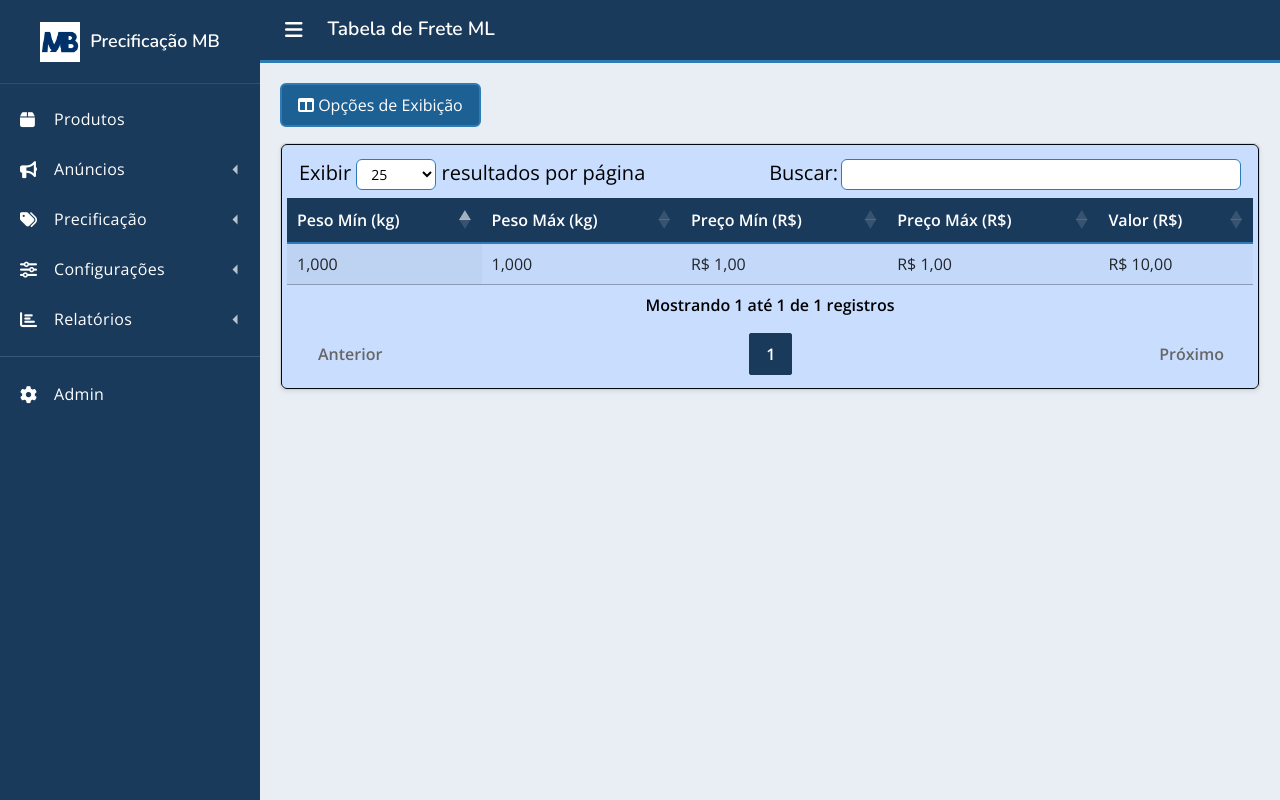
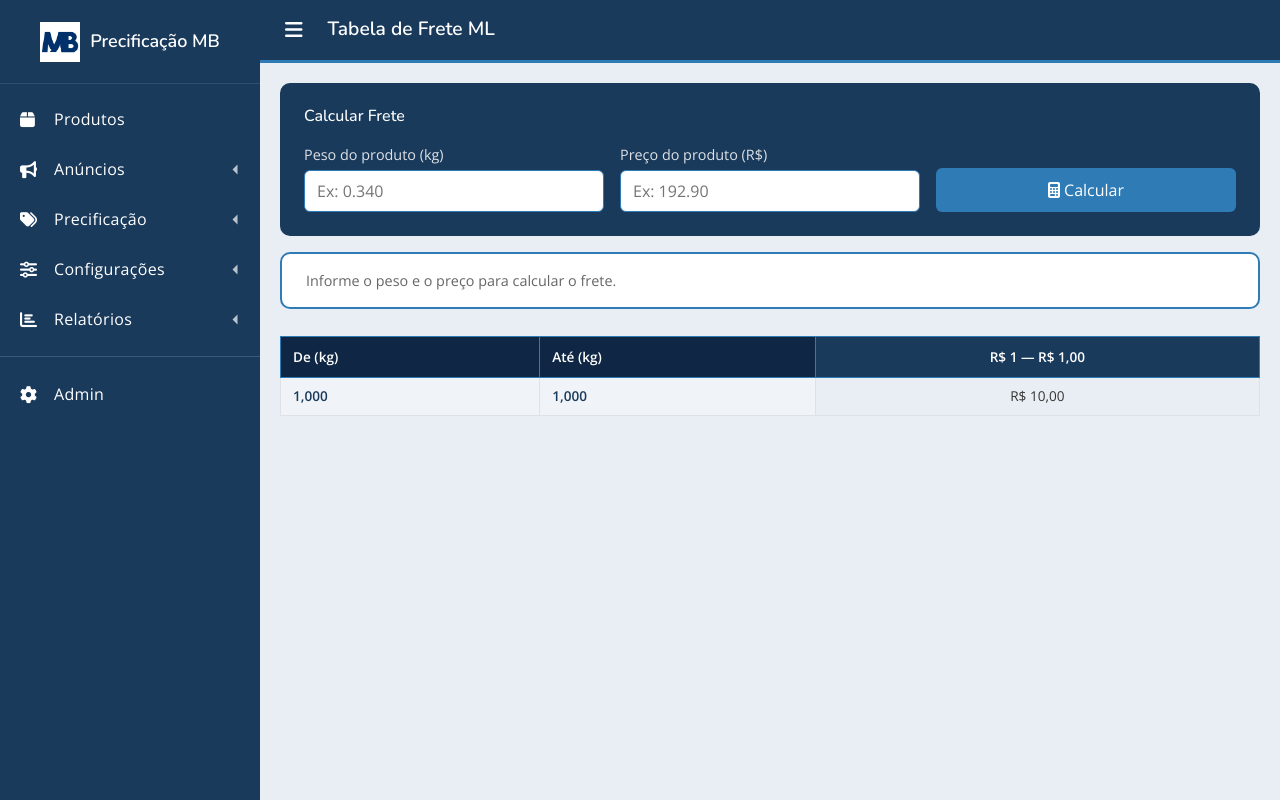
Before and after one commit to MatheusAp-MB/Projeto-Precificacao-MB, a Django app: page /frete-ml/ in a window 1280 px wide. Run offline with Django 5.2, Linux system fonts and the light colour scheme; tables that the repository leaves empty hold one stand-in row (values such as "Sample post"); lists and menus that the app fills with data are empty; some libraries are stand-ins or nearby versions.

Commit message:
feat: tela frete ML com grade bidimensional e calculadora HTMX (parcial)
- Adicionado HTMX globalmente no base_painel.html
- Criado base_grade.html como template base para grades bidimensionais
- Criado grade.css e grade.js para páginas de grade
- View lista_frete_ml refatorada para montar dados em grade bidimensional
- View calcular_frete_ml criada para receber requisições HTMX
- Criado parcial resultado_frete.html para resposta HTMX
- lista_frete_ml.html atualizado com calculadora e grade
- URL frete-ml/calcular/ adicionada
- PENDENTE: testar e validar funcionamento da calculadora

```diff
--- a/precificacao/urls.py
+++ b/precificacao/urls.py
@@ -8,4 +8,5 @@ urlpatterns = [
     path('frete-ml/', views.lista_frete_ml, name='lista_frete_ml'),
     path('anuncios/', views.lista_anuncios, name='lista_anuncios'),
     path('', views.home, name='home'),
+    path('frete-ml/calcular/', views.calcular_frete_ml, name='calcular_frete_ml'),
 ]
--- a/precificacao/views.py
+++ b/precificacao/views.py
@@ -1,4 +1,5 @@
 from django.shortcuts import render
+from django.db import models
 
 from .models import Produto, Marketplace, TipoAnuncioML, FreteML, Anuncio
 # Create your views here.
@@ -19,11 +20,6 @@ def lista_tipos_anuncio(request):
     return render(request, 'precificacao/lista_tipos_anuncio.html', {'tipos': tipos})
 
 
-def lista_frete_ml(request):
-    fretes = FreteML.objects.all()
-    return render(request, 'precificacao/lista_frete_ml.html', {'fretes': fretes})
-
-
 def lista_anuncios(request):
     anuncios = Anuncio.objects.select_related('produto', 'tipo_anuncio').all()
     return render(request, 'precificacao/lista_anuncios.html', {'anuncios': anuncios})
@@ -31,3 +27,82 @@ def lista_anuncios(request):
 
 def home(request):
     return render(request, 'precificacao/home.html')
+
+
+def lista_frete_ml(request):
+    from .models import FreteML
+
+    # Busca todas as faixas de preço únicas (colunas)
+    faixas_preco = FreteML.objects.values(
+        'preco_min', 'preco_max'
+    ).distinct().order_by('preco_min')
+
+    # Busca todas as faixas de peso únicas (linhas)
+    faixas_peso = FreteML.objects.values(
+        'peso_min', 'peso_max'
+    ).distinct().order_by('peso_min')
+
+    # Monta dicionário de lookup: (peso_min, preco_min) -> valor
+    fretes = FreteML.objects.all()
+    lookup = {}
+    for f in fretes:
+        lookup[(float(f.peso_min), float(f.preco_min))] = f.valor
+
+    # Monta as linhas da grade
+    linhas = []
+    for peso in faixas_peso:
+        linha = {
+            'peso_min': peso['peso_min'],
+            'peso_max': peso['peso_max'],
+            'valores': []
+        }
+        for preco in faixas_preco:
+            valor = lookup.get(
+                (float(peso['peso_min']), float(preco['preco_min'])), None)
+            linha['valores'].append({
+                'preco_min': preco['preco_min'],
+                'valor': valor
+            })
+        linhas.append(linha)
+
+    return render(request, 'precificacao/lista_frete_ml.html', {
+        'faixas_preco': faixas_preco,
+        'linhas': linhas,
+    })
+
+
+def calcular_frete_ml(request):
+    if request.method == 'POST':
+        from .models import FreteML
+        from decimal import Decimal
+
+        try:
+            peso = Decimal(request.POST.get('peso', '0'))
+            preco = Decimal(request.POST.get('preco', '0'))
+
+            frete = FreteML.objects.filter(
+                peso_min__lte=peso,
+                preco_min__lte=preco
+            ).filter(
+                models.Q(peso_max__gte=peso) | models.Q(peso_max__isnull=True)
+            ).filter(
+                models.Q(preco_max__gte=preco) | models.Q(
+                    preco_max__isnull=True)
+            ).first()
+
+            if frete:
+                return render(request, 'parciais/resultado_frete.html', {
+                    'valor': frete.valor,
+                    'peso_min': frete.peso_min,
+                    'preco_min': frete.preco_min,
+                })
+            else:
+                return render(request, 'parciais/resultado_frete.html', {
+                    'valor': None,
+                })
+
+        except Exception as e:
+            return render(request, 'parciais/resultado_frete.html', {
+                'valor': None,
+                'erro': str(e),
+            })
--- /dev/null
+++ b/static/css/grade.css
@@ -0,0 +1,136 @@
+/* ================================================
+   Calculadora
+   ================================================ */
+
+.calculadora-container {
+  background-color: #1a3a5c;
+  border-radius: 10px;
+  padding: 24px;
+  color: white;
+}
+
+.calculadora-container label {
+  color: rgba(255, 255, 255, 0.85);
+  font-size: 0.9rem;
+  margin-bottom: 4px;
+}
+
+.calculadora-container input {
+  background-color: #ffffff;
+  border: 1px solid #2e7bb5;
+  border-radius: 6px;
+  padding: 8px 12px;
+  font-size: 1rem;
+  width: 100%;
+}
+
+.calculadora-container input:focus {
+  outline: none;
+  border-color: #5bafd6;
+  box-shadow: 0 0 0 2px rgba(91, 175, 214, 0.3);
+}
+
+.btn-calcular {
+  background-color: #2e7bb5;
+  color: white;
+  border: none;
+  border-radius: 6px;
+  padding: 10px 24px;
+  font-size: 1rem;
+  cursor: pointer;
+  transition: all 0.2s;
+  width: 100%;
+}
+
+.btn-calcular:hover {
+  background-color: #5bafd6;
+}
+
+/* ================================================
+   Resultado da calculadora
+   ================================================ */
+
+.resultado-container {
+  margin-top: 16px;
+  min-height: 60px;
+}
+
+.resultado-frete {
+  background-color: #ffffff;
+  border: 2px solid #2e7bb5;
+  border-radius: 10px;
+  padding: 16px 24px;
+  display: flex;
+  align-items: center;
+  gap: 16px;
+}
+
+.resultado-frete .valor {
+  font-size: 1.8rem;
+  font-weight: 700;
+  color: #1a3a5c;
+}
+
+.resultado-frete .descricao {
+  font-size: 0.9rem;
+  color: #666;
+}
+
+/* ================================================
+   Grade bidimensional
+   ================================================ */
+
+.grade-container {
+  overflow-x: auto;
+}
+
+.grade-tabela {
+  width: 100%;
+  border-collapse: collapse;
+  font-size: 0.85rem;
+}
+
+.grade-tabela th {
+  background-color: #1a3a5c;
+  color: white;
+  padding: 10px 12px;
+  text-align: center;
+  white-space: nowrap;
+  border: 1px solid #2e7bb5;
+}
+
+.grade-tabela th.col-peso {
+  background-color: #0f2744;
+  text-align: left;
+}
+
+.grade-tabela td {
+  padding: 8px 12px;
+  text-align: center;
+  border: 1px solid #dee2e6;
+  white-space: nowrap;
+  color: #333;
+}
+
+.grade-tabela td.col-peso {
+  background-color: #f0f4f8;
+  color: #1a3a5c;
+  font-weight: 600;
+  text-align: left;
+}
+
+.grade-tabela tbody tr:hover td {
+  background-color: rgba(46, 123, 181, 0.08);
+}
+
+.grade-tabela tbody tr:hover td.col-peso {
+  background-color: #dce8f0;
+}
+
+/* Célula destacada pelo resultado da calculadora */
+.grade-tabela td.destaque {
+  background-color: #2e7bb5 !important;
+  color: white !important;
+  font-weight: 700;
+  border: 2px solid #1a3a5c !important;
+}
--- /dev/null
+++ b/static/js/grade.js
@@ -0,0 +1,23 @@
+// ================================================
+// Limpa o destaque de todas as células da grade
+// ================================================
+function limpar_destaque() {
+  document.querySelectorAll('.grade-tabela td.destaque').forEach(function(cel) {
+    cel.classList.remove('destaque');
+  });
+}
+
+// ================================================
+// Destaca a célula correspondente ao resultado
+// Chamada pelo HTMX após receber a resposta
+// ================================================
+function destacar_celula(peso_min, preco_min) {
+  limpar_destaque();
+  var celula = document.querySelector(
+    `td[data-peso="${peso_min}"][data-preco="${preco_min}"]`
+  );
+  if (celula) {
+    celula.classList.add('destaque');
+    celula.scrollIntoView({ behavior: 'smooth', block: 'center' });
+  }
+}
--- /dev/null
+++ b/templates/bases/base_grade.html
@@ -0,0 +1,31 @@
+{% extends 'bases/base_painel.html' %}
+{% load static %}
+
+{% block head_painel %}
+  <link rel="stylesheet" href="{% static 'css/grade.css' %}">
+  {% block head_grade %}{% endblock %}
+{% endblock %}
+
+{% block conteudo %}
+
+  <!-- Calculadora -->
+  <div class="calculadora-container" id="form-calcular">
+    {% block calculadora %}{% endblock %}
+  </div>
+
+  <!-- Resultado da calculadora -->
+  <div id="resultado-calculadora" class="resultado-container">
+    {% block resultado_inicial %}{% endblock %}
+  </div>
+
+  <!-- Grade -->
+  <div class="grade-container mt-4">
+    {% block grade %}{% endblock %}
+  </div>
+
+{% endblock %}
+
+{% block scripts %}
+  <script src="{% static 'js/grade.js' %}"></script>
+  {% block scripts_grade %}{% endblock %}
+{% endblock %}
--- a/templates/bases/base_painel.html
+++ b/templates/bases/base_painel.html
@@ -119,6 +119,8 @@
 
 <!-- jQuery -->
 <script src="https://code.jquery.com/jquery-3.7.0.min.js"></script>
+<!-- HTMX -->
+<script src="https://unpkg.com/htmx.org@1.9.10"></script>
 <!-- Bootstrap JS -->
 <script src="https://cdn.jsdelivr.net/npm/bootstrap@5.3.0/dist/js/bootstrap.bundle.min.js"></script>
 <!-- Dashboard JS -->
--- a/templates/precificacao/lista_frete_ml.html
+++ b/templates/precificacao/lista_frete_ml.html
@@ -1,45 +1,96 @@
-{% extends 'bases/base_tabela.html' %}
+{% extends 'bases/base_grade.html' %}
 {% load static %}
 
 {% block titulo %}Frete ML — Precificação MB{% endblock %}
 {% block toolbar_titulo %}Tabela de Frete ML{% endblock %}
 
-{% block botoes_colunas %}
-  <button id="1" class="active" onclick="mudar(this)">Peso Mín</button>
-  <button id="2" class="active" onclick="mudar(this)">Peso Máx</button>
-  <button id="3" class="active" onclick="mudar(this)">Preço Mín</button>
-  <button id="4" class="active" onclick="mudar(this)">Preço Máx</button>
-  <button id="5" class="active" onclick="mudar(this)">Valor</button>
+{% block calculadora %}
+  <h6 class="mb-3">Calcular Frete</h6>
+  <div class="row g-3 align-items-end">
+
+    <div class="col-md-4">
+      <label>Peso do produto (kg)</label>
+      <input
+        type="number"
+        name="peso"
+        id="input-peso"
+        step="0.001"
+        min="0"
+        placeholder="Ex: 0.340">
+    </div>
+
+    <div class="col-md-4">
+      <label>Preço do produto (R$)</label>
+      <input
+        type="number"
+        name="preco"
+        id="input-preco"
+        step="0.01"
+        min="0"
+        placeholder="Ex: 192.90">
+    </div>
+
+    <div class="col-md-4">
+      <button
+        class="btn-calcular"
+        hx-post="{% url 'calcular_frete_ml' %}"
+        hx-target="#resultado-calculadora"
+        hx-include="#form-calcular">
+        <i class="fas fa-calculator"></i> Calcular
+      </button>
+    </div>
+
+  </div>
 {% endblock %}
 
-{% block id_tabela %}tabela-frete-ml{% endblock %}
-
-{% block thead %}
-  <th>Peso Mín (kg)</th>
-  <th>Peso Máx (kg)</th>
-  <th>Preço Mín (R$)</th>
-  <th>Preço Máx (R$)</th>
-  <th>Valor (R$)</th>
+{% block resultado_inicial %}
+  <div class="resultado-frete">
+    <span class="descricao">Informe o peso e o preço para calcular o frete.</span>
+  </div>
 {% endblock %}
 
-{% block tbody %}
-  {% for frete in fretes %}
-  <tr>
-    <td>{{ frete.peso_min }}</td>
-    <td>{{ frete.peso_max|default:"—" }}</td>
-    <td>R$ {{ frete.preco_min }}</td>
-    <td>{% if frete.preco_max %}R$ {{ frete.preco_max }}{% else %}—{% endif %}</td>
-    <td>R$ {{ frete.valor }}</td>
-  </tr>
-  {% endfor %}
+{% block grade %}
+  <table class="grade-tabela">
+    <thead>
+      <tr>
+        <th class="col-peso">De (kg)</th>
+        <th class="col-peso">Até (kg)</th>
+        {% for faixa in faixas_preco %}
+          <th>
+            R$ {{ faixa.preco_min|floatformat:0 }}
+            {% if faixa.preco_max %}
+              — R$ {{ faixa.preco_max|floatformat:2 }}
+            {% else %}
+              +
+            {% endif %}
+          </th>
+        {% endfor %}
+      </tr>
+    </thead>
+    <tbody>
+      {% for linha in linhas %}
+      <tr>
+        <td class="col-peso">{{ linha.peso_min|floatformat:3 }}</td>
+        <td class="col-peso">
+          {% if linha.peso_max %}
+            {{ linha.peso_max|floatformat:3 }}
+          {% else %}
+            —
+          {% endif %}
+        </td>
+        {% for item in linha.valores %}
+          <td
+            data-peso="{{ linha.peso_min }}"
+            data-preco="{{ item.preco_min }}">
+            {% if item.valor %}
+              R$ {{ item.valor|floatformat:2 }}
+            {% else %}
+              —
+            {% endif %}
+          </td>
+        {% endfor %}
+      </tr>
+      {% endfor %}
+    </tbody>
+  </table>
 {% endblock %}
-
-{% block scripts_tabela %}
-<script>
-$(document).ready(function () {
-  inicializar_tabela('#tabela-frete-ml', {
-    pageLength: 25
-  });
-});
-</script>
-{% endblock %}
```
Also changed, not shown: templates/parciais/resultado_frete.html (added, +25 -0 lines).
